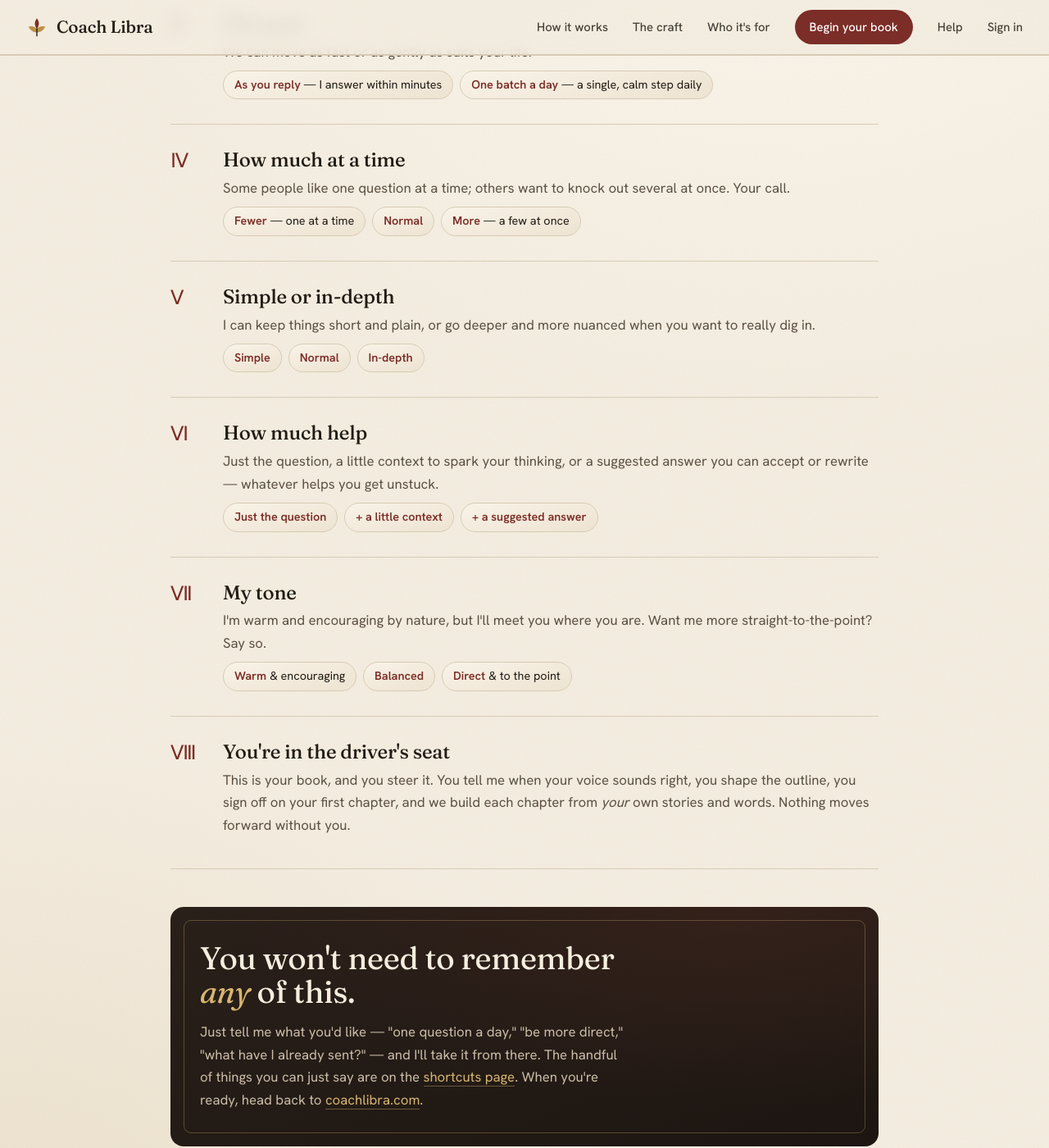
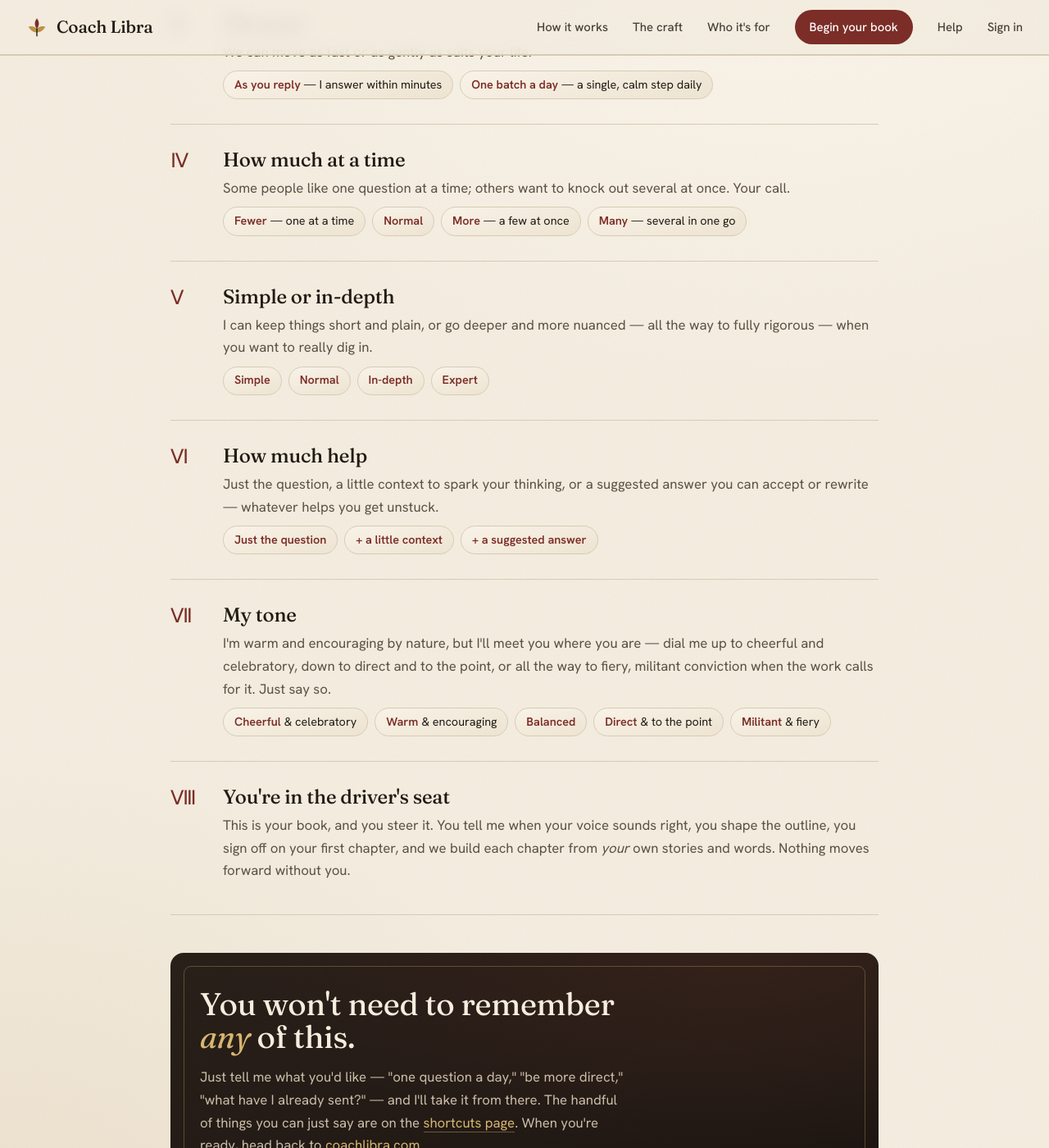
Before and after one commit to ajcrabill/coach-libra-website, a Jekyll site: the page built from options.html, in a window 1280 px wide and 1400 px high, scrolled down 926 px. Shown: the whole window at 82% size. Built offline with Jekyll 4.4.1, drawn with Linux system fonts in a browser that asks for light colours.

Commit message:
Options page: reflect the fuller preference range
Tone now lists Cheerful · Warm · Balanced · Direct · Militant (in order);
how-much-at-a-time adds Many; depth adds Expert — matching the portal dials.

Co-Authored-By: Claude Opus 4.8 (1M context) <noreply@anthropic.com>

```diff
--- a/options.html
+++ b/options.html
@@ -47,7 +47,7 @@ pageCss: options
     <div>
       <h2>How much at a time</h2>
       <p>Some people like one question at a time; others want to knock out several at once. Your call.</p>
-      <ul class="choices"><li><b>Fewer</b> — one at a time</li><li><b>Normal</b></li><li><b>More</b> — a few at once</li></ul>
+      <ul class="choices"><li><b>Fewer</b> — one at a time</li><li><b>Normal</b></li><li><b>More</b> — a few at once</li><li><b>Many</b> — several in one go</li></ul>
     </div>
   </div>
 
@@ -55,8 +55,8 @@ pageCss: options
     <div class="ico">Ⅴ</div>
     <div>
       <h2>Simple or in-depth</h2>
-      <p>I can keep things short and plain, or go deeper and more nuanced when you want to really dig in.</p>
-      <ul class="choices"><li><b>Simple</b></li><li><b>Normal</b></li><li><b>In-depth</b></li></ul>
+      <p>I can keep things short and plain, or go deeper and more nuanced — all the way to fully rigorous — when you want to really dig in.</p>
+      <ul class="choices"><li><b>Simple</b></li><li><b>Normal</b></li><li><b>In-depth</b></li><li><b>Expert</b></li></ul>
     </div>
   </div>
 
@@ -73,8 +73,8 @@ pageCss: options
     <div class="ico">Ⅶ</div>
     <div>
       <h2>My tone</h2>
-      <p>I'm warm and encouraging by nature, but I'll meet you where you are. Want me more straight-to-the-point? Say so.</p>
-      <ul class="choices"><li><b>Warm</b> &amp; encouraging</li><li><b>Balanced</b></li><li><b>Direct</b> &amp; to the point</li></ul>
+      <p>I'm warm and encouraging by nature, but I'll meet you where you are — dial me up to cheerful and celebratory, down to direct and to the point, or all the way to fiery, militant conviction when the work calls for it. Just say so.</p>
+      <ul class="choices"><li><b>Cheerful</b> &amp; celebratory</li><li><b>Warm</b> &amp; encouraging</li><li><b>Balanced</b></li><li><b>Direct</b> &amp; to the point</li><li><b>Militant</b> &amp; fiery</li></ul>
     </div>
   </div>
 
```
